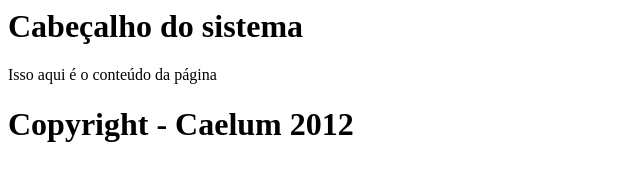
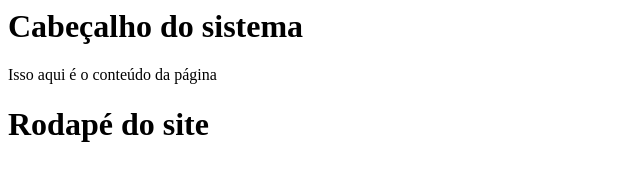
Before and after one commit to Macaulay1001/treinamentoGIT, a plain HTML site: page proposta.html in a window 1280 px wide. Shown: the whole page, without its empty margins (0-640 px from the left). Drawn offline with Linux system fonts and the light colour scheme.

Commit message:
Revertendo commit

```diff
--- a/proposta.html
+++ b/proposta.html
@@ -9,6 +9,6 @@
       Isso aqui é o conteúdo da página
     </div>
 
-    <h1>Copyright - Caelum 2012</h1>
+    <h1>Rodapé do site</h1>
   </body>
 </html>
```
